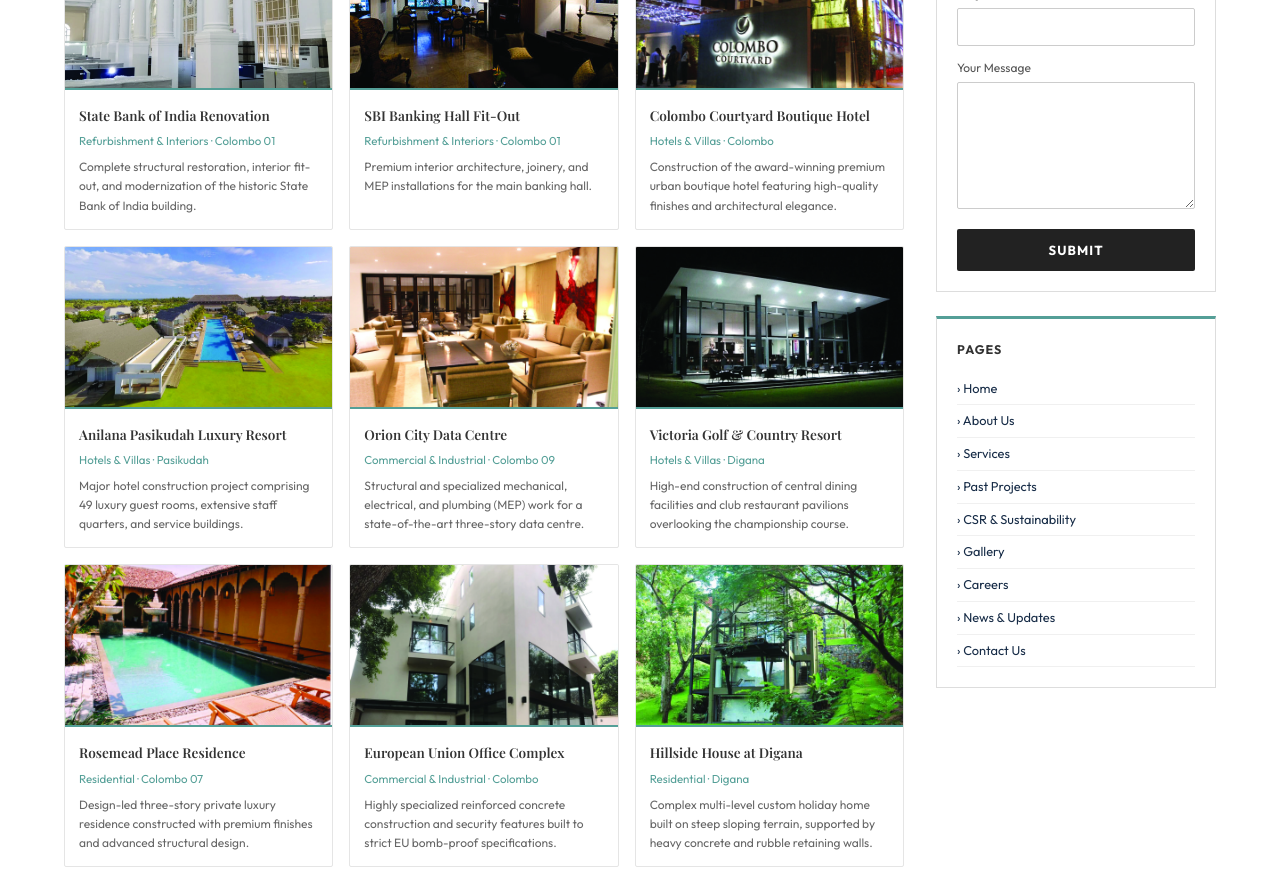
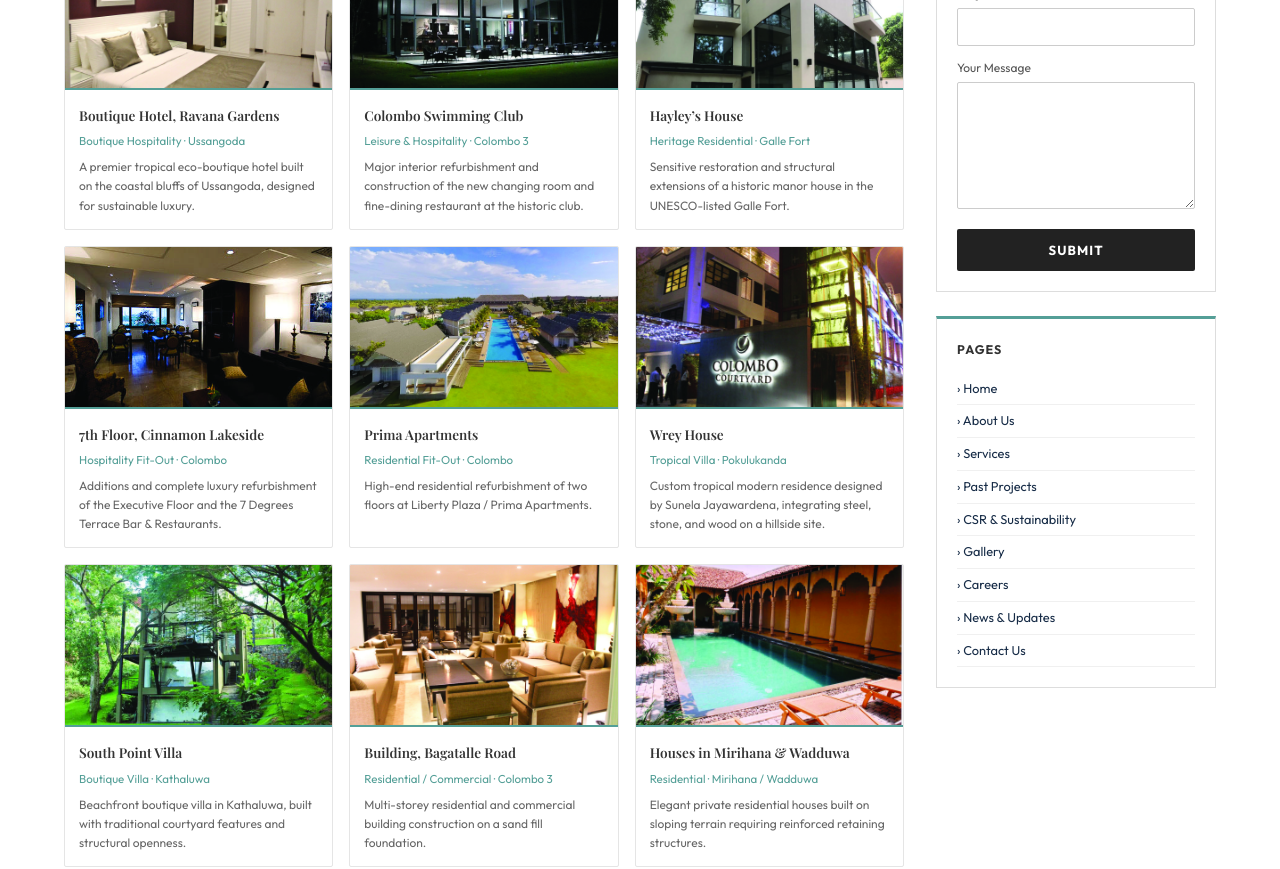
Before and after one commit to RajAbey68/SIEM, a Next.js app in the folder siem-construction/: page /past-projects in a window 1280 px wide. Shown: the part 360-1229 px from the top of the page. Built offline with nearby package versions, Linux system fonts and the light colour scheme.

Commit message:
feat: update project portfolio to include verified PDF projects and exclude Orion City, EU office, and Rosemead Place

```diff
--- a/siem-construction/src/app/gallery/page.tsx
+++ b/siem-construction/src/app/gallery/page.tsx
@@ -4,17 +4,17 @@
 import PageLayout from "@/components/PageLayout";
 
 const galleryImages = [
-	{ src: "/images/projects/site-01.jpg", alt: "Colombo Courtyard Boutique Hotel" },
-	{ src: "/images/projects/site-02.jpg", alt: "Anilana Pasikudah Luxury Resort" },
-	{ src: "/images/projects/site-03.jpg", alt: "Orion City Data Centre" },
-	{ src: "/images/projects/site-04.jpg", alt: "Rosemead Place Residence" },
-	{ src: "/images/projects/site-05.jpg", alt: "European Union Office Complex" },
-	{ src: "/images/projects/site-06.jpg", alt: "Hillside House at Digana" },
-	{ src: "/images/projects/site-07.jpg", alt: "Reinforced Concrete Framing Construction" },
-	{ src: "/images/projects/sbi-after.jpg", alt: "State Bank of India Renovation - After" },
-	{ src: "/images/projects/sbi-before.jpg", alt: "State Bank of India - Before Renovation" },
-	{ src: "/images/projects/sbi-hall.jpg", alt: "SBI Banking Hall Fit-Out" },
-	{ src: "/images/projects/lobby-area.jpg", alt: "Victoria Golf & Country Resort Dining" },
+	{ src: "/images/projects/site-01.jpg", alt: "Wrey House, Pokulukanda" },
+	{ src: "/images/projects/site-02.jpg", alt: "Prima Apartments, Colombo" },
+	{ src: "/images/projects/site-03.jpg", alt: "Building, Bagatalle Road, Colombo 3" },
+	{ src: "/images/projects/site-04.jpg", alt: "Houses in Mirihana & Wadduwa" },
+	{ src: "/images/projects/site-05.jpg", alt: "Hayley’s House, Galle Fort" },
+	{ src: "/images/projects/site-06.jpg", alt: "South Point Villa, Kathaluwa" },
+	{ src: "/images/projects/site-07.jpg", alt: "Boutique Hotel, Ravana Gardens" },
+	{ src: "/images/projects/sbi-after.jpg", alt: "State Bank of India Building (After Renovation)" },
+	{ src: "/images/projects/sbi-before.jpg", alt: "State Bank of India Building (Before Renovation)" },
+	{ src: "/images/projects/sbi-hall.jpg", alt: "7th Floor, Cinnamon Lakeside Refurbishment" },
+	{ src: "/images/projects/lobby-area.jpg", alt: "Colombo Swimming Club Refurbishment" },
 	{ src: "/images/ai-gallery.png", alt: "AI Visualisation Placeholder" },
 ];
 
--- a/siem-construction/src/app/page.tsx
+++ b/siem-construction/src/app/page.tsx
@@ -282,19 +282,19 @@
 					>
 						{[
 							{
-								img: "/images/projects/site-01.jpg",
-								title: "Colombo Courtyard Boutique Hotel",
-								sub: "Hotels & Villas · Colombo",
+								img: "/images/projects/site-07.jpg",
+								title: "Boutique Hotel, Ravana Gardens",
+								sub: "Hospitality · Ussangoda",
 							},
 							{
 								img: "/images/projects/sbi-after.jpg",
-								title: "State Bank of India Renovation",
-								sub: "Refurbishment & Interiors · Colombo 01",
+								title: "State Bank of India",
+								sub: "Heritage · Colombo 1",
 							},
 							{
-								img: "/images/projects/site-03.jpg",
-								title: "Orion City Data Centre",
-								sub: "Commercial & Industrial · Colombo 09",
+								img: "/images/projects/site-01.jpg",
+								title: "Wrey House",
+								sub: "Tropical Villa · Pokulukanda",
 							},
 						].map((p) => (
 							<div
--- a/siem-construction/src/app/past-projects/page.tsx
+++ b/siem-construction/src/app/past-projects/page.tsx
@@ -8,70 +8,92 @@
 		"A selection of past construction projects by SIEM (Pvt) Ltd across Sri Lanka.",
 };
 
-// Verified real past projects from SIEM company profile
-const projects = [
+interface ProjectItem {
+	img: string;
+	title: string;
+	type: string;
+	location: string;
+	note: string;
+	placeholder?: boolean;
+}
+
+const projects: ProjectItem[] = [
 	{
-		img: "/images/projects/sbi-after.jpg",
-		title: "State Bank of India Renovation",
-		type: "Refurbishment & Interiors",
-		location: "Colombo 01",
-		note: "Complete structural restoration, interior fit-out, and modernization of the historic State Bank of India building.",
+		img: "/images/projects/site-07.jpg",
+		title: "Boutique Hotel, Ravana Gardens",
+		type: "Boutique Hospitality",
+		location: "Ussangoda",
+		note: "A premier tropical eco-boutique hotel built on the coastal bluffs of Ussangoda, designed for sustainable luxury.",
+	},
+	{
+		img: "/images/projects/lobby-area.jpg",
+		title: "Colombo Swimming Club",
+		type: "Leisure & Hospitality",
+		location: "Colombo 3",
+		note: "Major interior refurbishment and construction of the new changing room and fine-dining restaurant at the historic club.",
+	},
+	{
+		img: "/images/projects/site-05.jpg",
+		title: "Hayley’s House",
+		type: "Heritage Residential",
+		location: "Galle Fort",
+		note: "Sensitive restoration and structural extensions of a historic manor house in the UNESCO-listed Galle Fort.",
 	},
 	{
 		img: "/images/projects/sbi-hall.jpg",
-		title: "SBI Banking Hall Fit-Out",
-		type: "Refurbishment & Interiors",
-		location: "Colombo 01",
-		note: "Premium interior architecture, joinery, and MEP installations for the main banking hall.",
+		title: "7th Floor, Cinnamon Lakeside",
+		type: "Hospitality Fit-Out",
+		location: "Colombo",
+		note: "Additions and complete luxury refurbishment of the Executive Floor and the 7 Degrees Terrace Bar & Restaurants.",
+	},
+	{
+		img: "/images/projects/site-02.jpg",
+		title: "Prima Apartments",
+		type: "Residential Fit-Out",
+		location: "Colombo",
+		note: "High-end residential refurbishment of two floors at Liberty Plaza / Prima Apartments.",
 	},
 	{
 		img: "/images/projects/site-01.jpg",
-		title: "Colombo Courtyard Boutique Hotel",
-		type: "Hotels & Villas",
-		location: "Colombo",
-		note: "Construction of the award-winning premium urban boutique hotel featuring high-quality finishes and architectural elegance.",
+		title: "Wrey House",
+		type: "Tropical Villa",
+		location: "Pokulukanda",
+		note: "Custom tropical modern residence designed by Sunela Jayawardena, integrating steel, stone, and wood on a hillside site.",
 	},
 	{
-		img: "/images/projects/site-02.jpg",
-		title: "Anilana Pasikudah Luxury Resort",
-		type: "Hotels & Villas",
-		location: "Pasikudah",
-		note: "Major hotel construction project comprising 49 luxury guest rooms, extensive staff quarters, and service buildings.",
+		img: "/images/projects/site-06.jpg",
+		title: "South Point Villa",
+		type: "Boutique Villa",
+		location: "Kathaluwa",
+		note: "Beachfront boutique villa in Kathaluwa, built with traditional courtyard features and structural openness.",
 	},
 	{
 		img: "/images/projects/site-03.jpg",
-		title: "Orion City Data Centre",
-		type: "Commercial & Industrial",
-		location: "Colombo 09",
-		note: "Structural and specialized mechanical, electrical, and plumbing (MEP) work for a state-of-the-art three-story data centre.",
-	},
-	{
-		img: "/images/projects/lobby-area.jpg",
-		title: "Victoria Golf & Country Resort",
-		type: "Hotels & Villas",
-		location: "Digana",
-		note: "High-end construction of central dining facilities and club restaurant pavilions overlooking the championship course.",
+		title: "Building, Bagatalle Road",
+		type: "Residential / Commercial",
+		location: "Colombo 3",
+		note: "Multi-storey residential and commercial building construction on a sand fill foundation.",
 	},
 	{
 		img: "/images/projects/site-04.jpg",
-		title: "Rosemead Place Residence",
+		title: "Houses in Mirihana & Wadduwa",
 		type: "Residential",
-		location: "Colombo 07",
-		note: "Design-led three-story private luxury residence constructed with premium finishes and advanced structural design.",
+		location: "Mirihana / Wadduwa",
+		note: "Elegant private residential houses built on sloping terrain requiring reinforced retaining structures.",
 	},
 	{
-		img: "/images/projects/site-05.jpg",
-		title: "European Union Office Complex",
-		type: "Commercial & Industrial",
-		location: "Colombo",
-		note: "Highly specialized reinforced concrete construction and security features built to strict EU bomb-proof specifications.",
+		img: "/images/projects/project-1.jpg",
+		title: "Amarasekara House",
+		type: "Residential",
+		location: "Sri Lanka",
+		note: "Construction of a premium private residential house focusing on tropical modernism.",
 	},
 	{
-		img: "/images/projects/site-06.jpg",
-		title: "Hillside House at Digana",
-		type: "Residential",
-		location: "Digana",
-		note: "Complex multi-level custom holiday home built on steep sloping terrain, supported by heavy concrete and rubble retaining walls.",
+		img: "/images/projects/sbi-after.jpg",
+		title: "State Bank of India Building",
+		type: "Commercial Heritage",
+		location: "Colombo 1",
+		note: "Complete structural restoration and interior retrofit of the historic heritage colonial banking building in Colombo Fort.",
 	},
 ];
 
@@ -132,6 +154,9 @@
 							border: "1px solid #e5e5e5",
 							borderRadius: "2px",
 							overflow: "hidden",
+							...(p.placeholder
+								? { borderStyle: "dashed", borderColor: "var(--brand-teal)" }
+								: {}),
 						}}
 					>
 						<div style={{ position: "relative", height: "160px" }}>
@@ -142,6 +167,32 @@
 								sizes="(max-width: 768px) 100vw, 33vw"
 								style={{ objectFit: "cover" }}
 							/>
+							{p.placeholder && (
+								<div
+									style={{
+										position: "absolute",
+										inset: 0,
+										display: "flex",
+										alignItems: "center",
+										justifyContent: "center",
+										background: "rgba(84,159,151,0.15)",
+									}}
+								>
+									<span
+										style={{
+											fontFamily: "var(--font-ui)",
+											fontSize: "0.72rem",
+											color: "var(--brand-teal)",
+											fontWeight: 700,
+											background: "rgba(255,255,255,0.9)",
+											padding: "4px 10px",
+											borderRadius: "2px",
+										}}
+									>
+										MVP PLACEHOLDER
+									</span>
+								</div>
+							)}
 						</div>
 						<div
 							style={{
```
